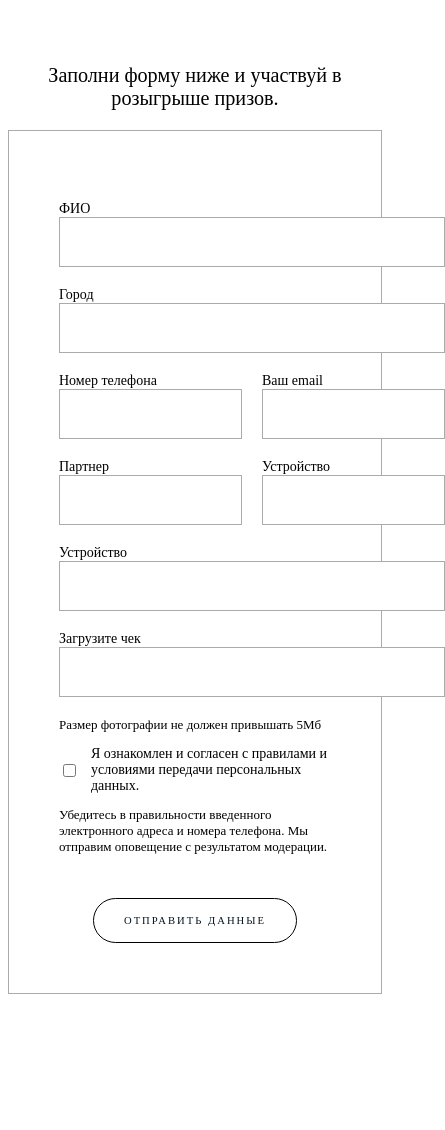
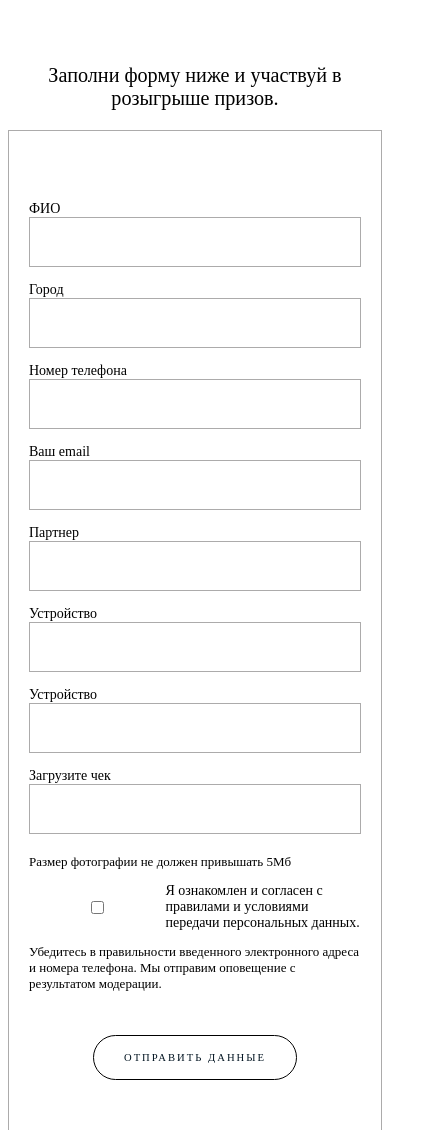
Before and after one commit to ansaryergesh/samsung-test, a website: page index.html in a window 390 px wide. Shown: the part 2000-3130 px from the top of the page, 445 px wide, since content can reach past the window. Before the commit the page ends 3002 px from the top, so only its background shows below. Drawn offline with nearby package versions, Linux system fonts and the light colour scheme.

Commit message:
registration done

```diff
--- a/sass/main.scss
+++ b/sass/main.scss
@@ -9,6 +9,10 @@
 .input-block {
     display: flex;
     flex-direction: column;
+
+    input {
+        width: 100%;
+    }
 }
 
 .contact-wrap {
@@ -35,14 +39,14 @@
     align-items: center;
 
     input {
-        margin-right: 15px;
+        width: 100%;
     }
 }
 
 .input-blocks {
     display: grid;
     grid-template-columns: 1fr 1fr;
-    grid-gap: 20px;
+    grid-gap: 15px;
     margin: 0 auto;
     margin-bottom: 2rem;
 
@@ -118,6 +122,15 @@
 }
 
 @media (max-width: 768px) {
+    .input-block {
+
+        grid-column: span 2;
+    }
+
+    .contact-form {
+        padding: 7rem 2rem 5rem 2rem;
+    }
+
     .phones {
         table {
             width: 90%;
```
Also changed, not shown: css/style.css.
